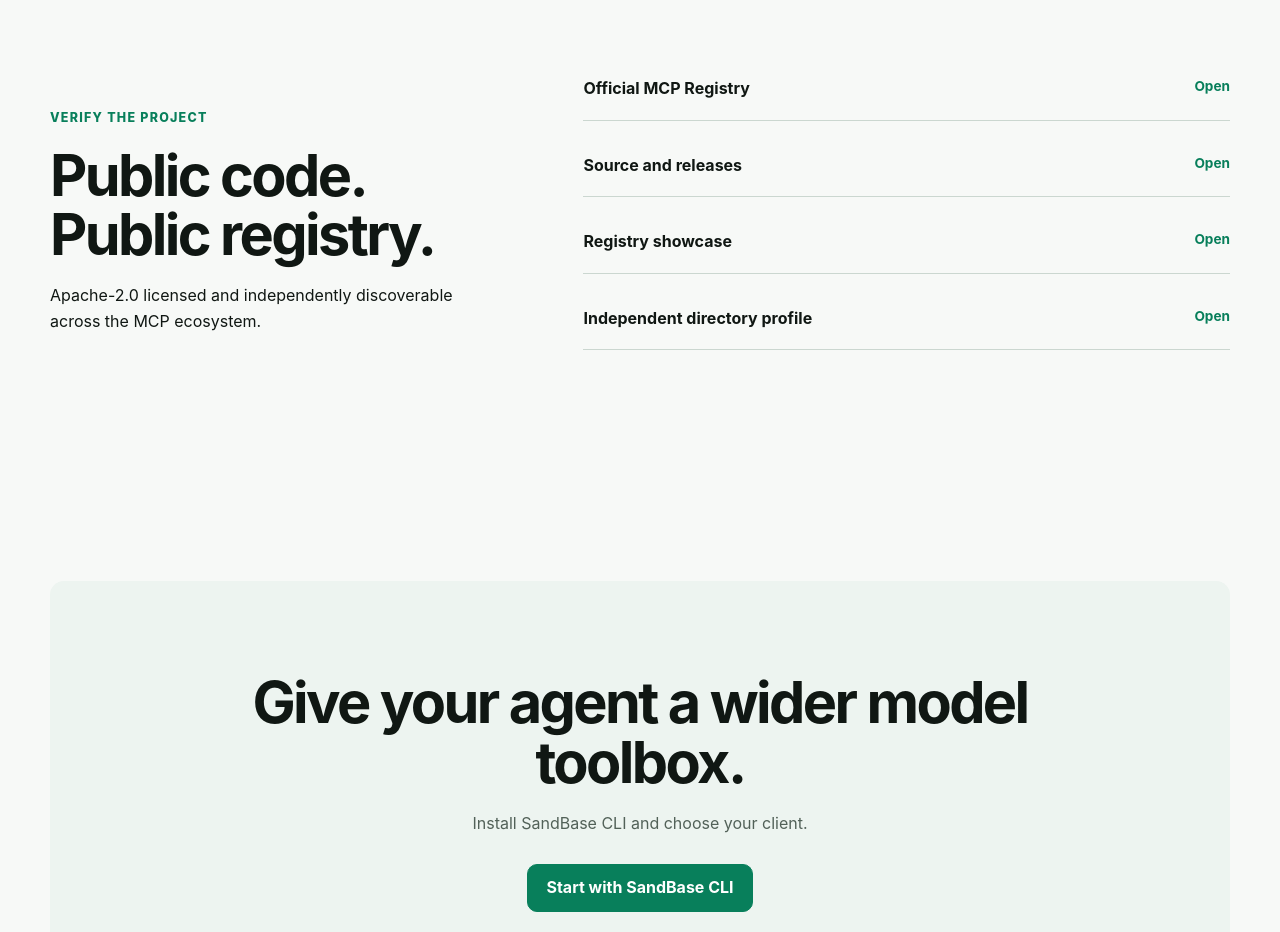
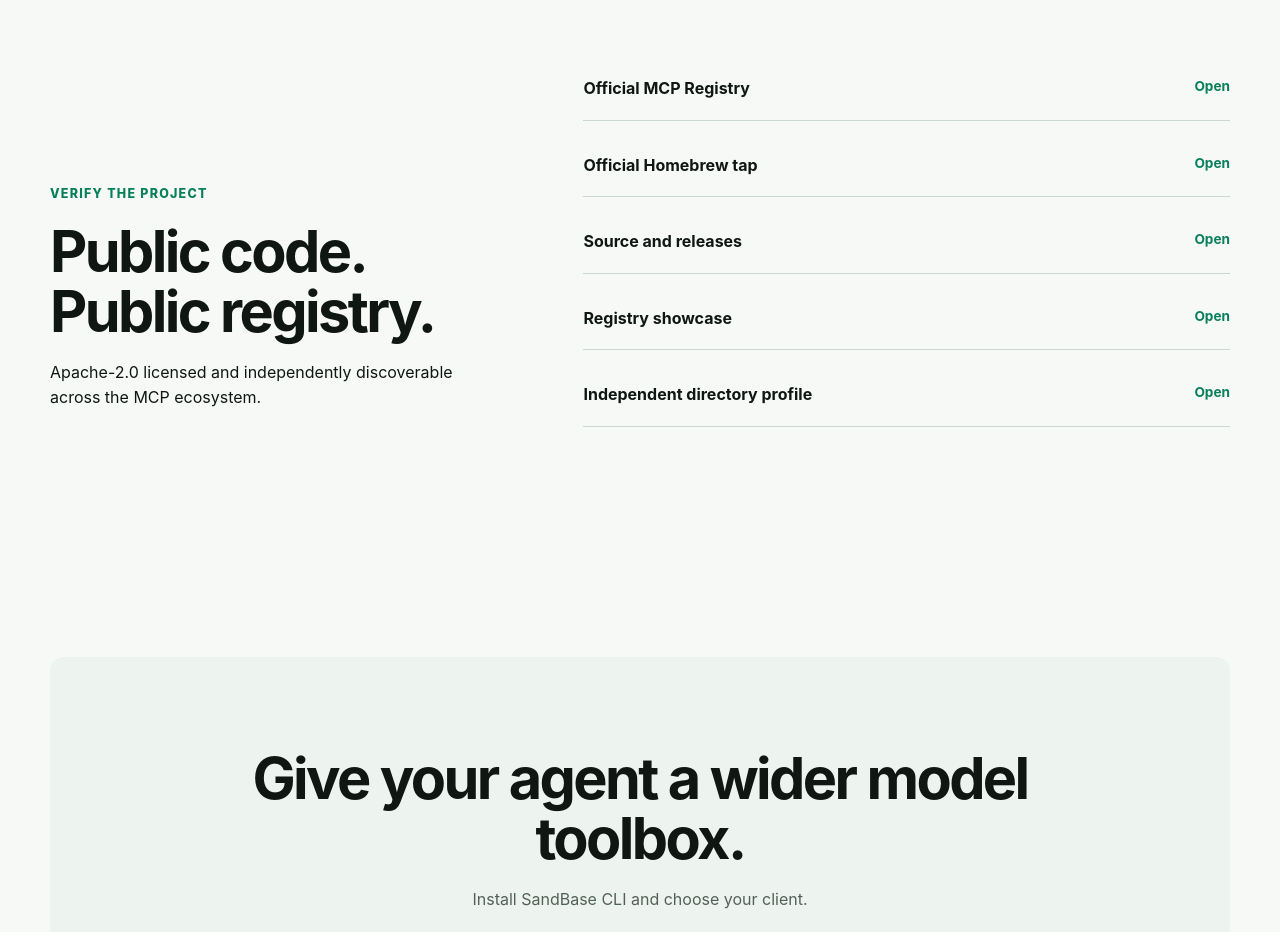
Before and after one commit to sandbaseai/cli, a website: page docs/index.html in a window 1280 px wide. Shown: the part 3100-4032 px from the top of the page. Drawn offline with Linux system fonts and the light colour scheme.

Commit message:
docs: link Homebrew announcement and tap

```diff
--- a/docs/index.html
+++ b/docs/index.html
@@ -252,6 +252,7 @@
       </div>
       <div class="proof-links">
         <a href="https://registry.modelcontextprotocol.io/v0.1/servers/io.github.sandbaseai%2Fcli/versions/0.1.17">Official MCP Registry</a>
+        <a href="https://github.com/sandbaseai/homebrew-tap">Official Homebrew tap</a>
         <a href="https://github.com/sandbaseai/cli">Source and releases</a>
         <a href="https://github.com/modelcontextprotocol/registry/discussions/1584">Registry showcase</a>
         <a href="https://tensorblock.co/mcp/servers/github-sandbaseai-cli-c4e113db">Independent directory profile</a>
```
Also changed, not shown: README.md.
